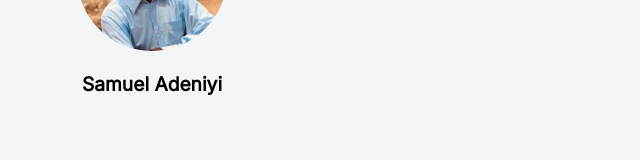
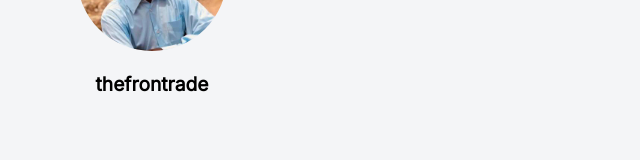
Before and after one commit to theFrontrade/zuriTask1, a React (Create React App) app: page / in a window 1280 px wide. Shown: the part 206-366 px from the top of the page, without its empty margins (488-1128 px from the left). Built offline with nearby package versions, Linux system fonts and the light colour scheme.

Commit message:
Update profile.js

```diff
--- a/src/Components/profile.js
+++ b/src/Components/profile.js
@@ -12,7 +12,7 @@
         <img src="/img/icon.svg" alt="img" className="profile-icon" />
         <img id="profile_img" src="./img/myimg1.jpg" alt="img" />
       </div>
-      <p id="twitter">Samuel Adeniyi</p>
+      <p id="twitter">thefrontrade</p>
       <h2 id="slack" style={{ display: "none" }}>Samuel Adeniyi</h2>
     </div>
   );
```
